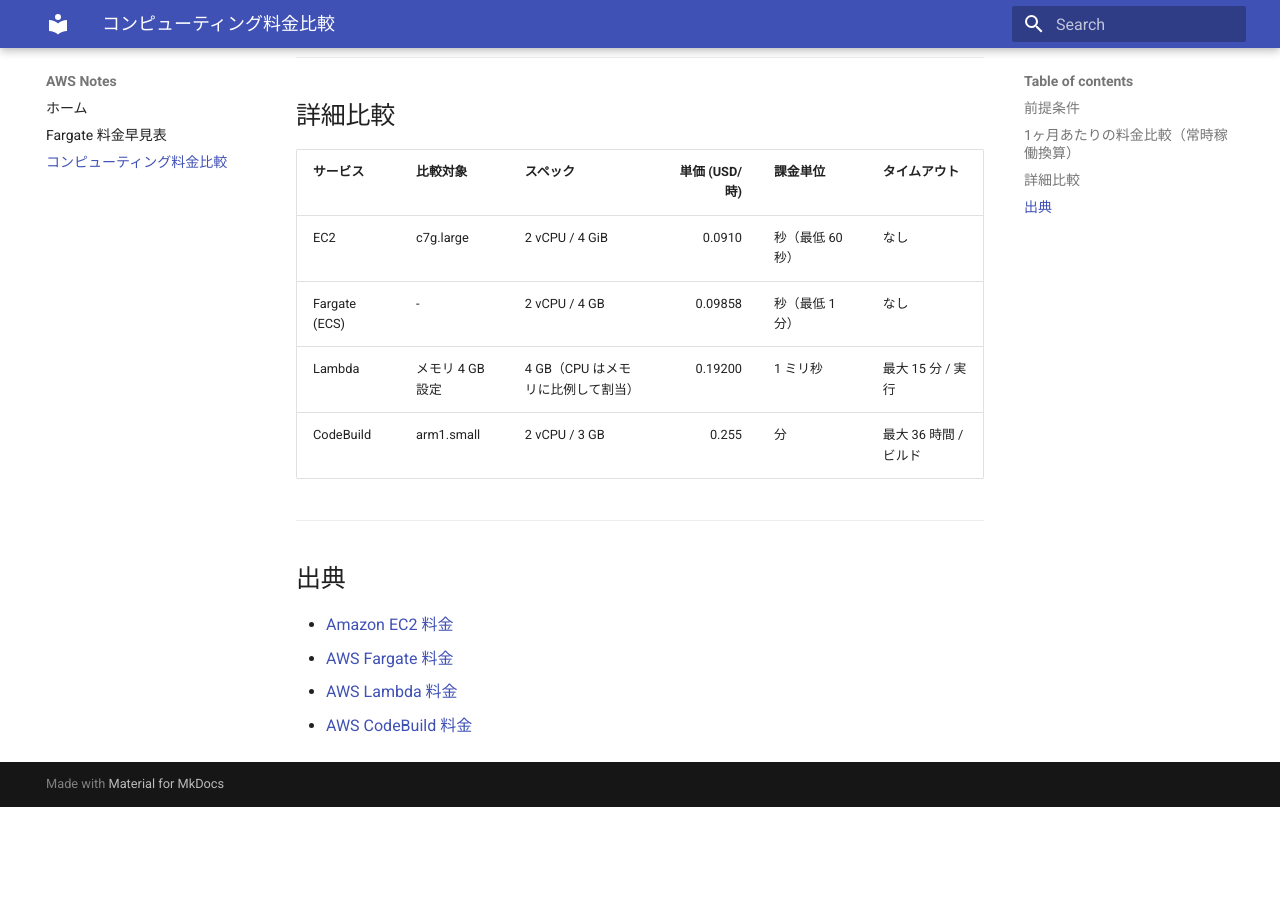
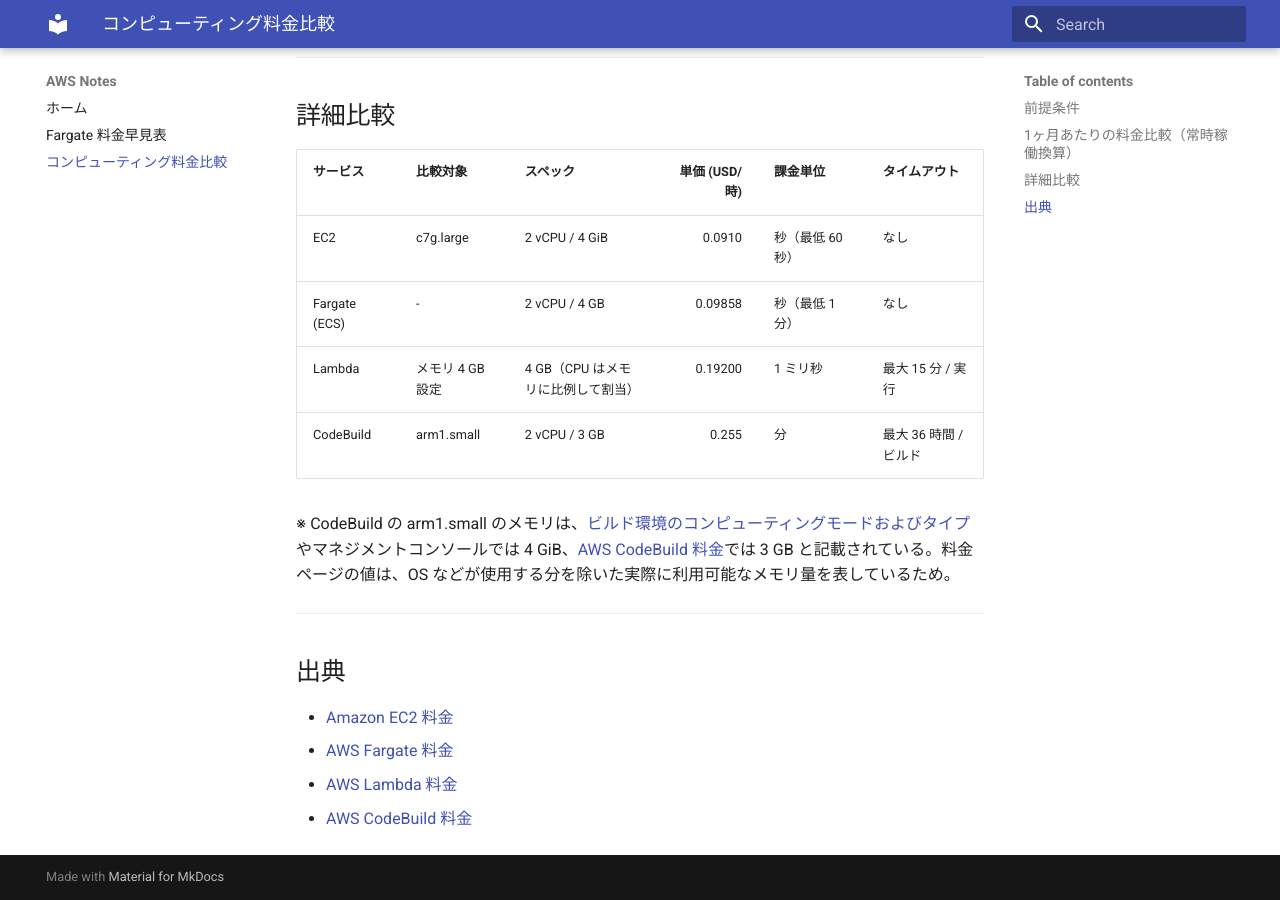
Before and after one commit to hiro1202/aws-notes, an MkDocs documentation site: the page built from docs/compute.md, in a window 1280 px wide and 900 px high, scrolled down 1005 px. Built offline with MkDocs 1.6.1 and Material for MkDocs 9.7.7, drawn with Linux system fonts in a browser that asks for light colours; before the commit the page ends 1812 px from its top, so only the background shows below that.

Commit message:
Polish the arm1.small memory discrepancy note
Co-Authored-By: Claude Fable 5 <noreply@anthropic.com>

```diff
--- a/docs/compute.md
+++ b/docs/compute.md
@@ -39,6 +39,8 @@
 | Lambda | メモリ 4 GB 設定 | 4 GB（CPU はメモリに比例して割当） | 0.19200 | 1 ミリ秒 | 最大 15 分 / 実行 |
 | CodeBuild | arm1.small | 2 vCPU / 3 GB | 0.255 | 分 | 最大 36 時間 / ビルド |
 
+※ CodeBuild の arm1.small のメモリは、[ビルド環境のコンピューティングモードおよびタイプ](https://docs.aws.amazon.com/ja_jp/codebuild/latest/userguide/build-env-ref-compute-types.html)やマネジメントコンソールでは 4 GiB、[AWS CodeBuild 料金](https://aws.amazon.com/codebuild/pricing/)では 3 GB と記載されている。料金ページの値は、OS などが使用する分を除いた実際に利用可能なメモリ量を表しているため。
+
 ---
 
 ## 出典
```
